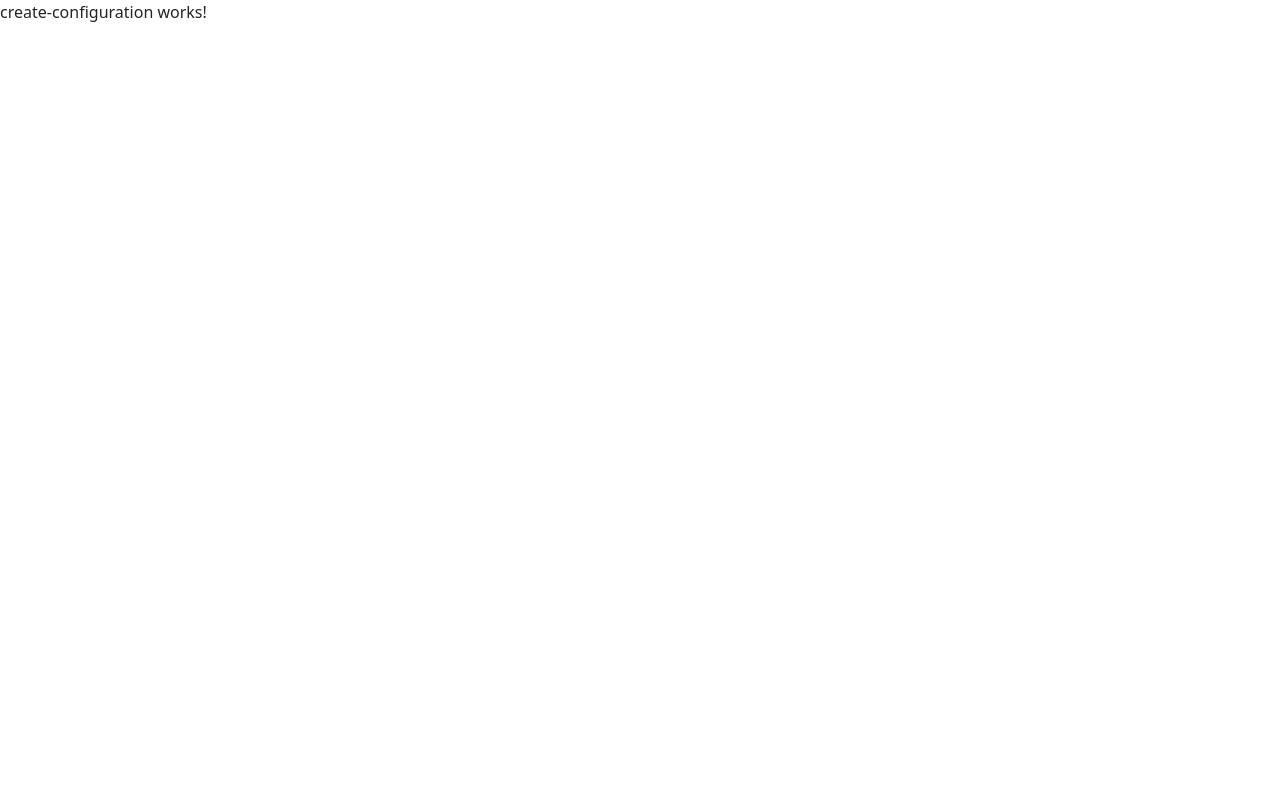
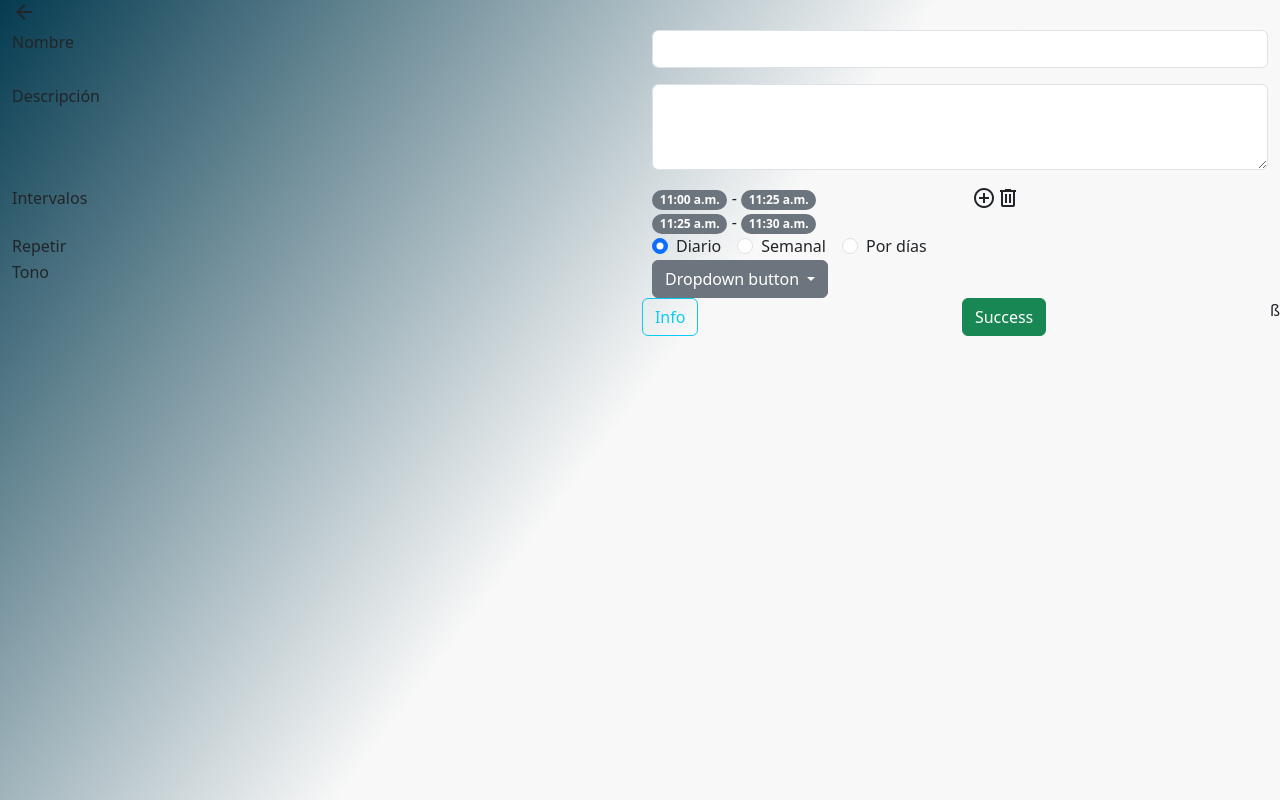
Before and after one commit to JuanSebastianBecerra/b-alert-web, an Angular app: page /create-configuration in a window 1280 px wide. Built offline with nearby package versions, Linux system fonts and the light colour scheme.

Commit message:
add layout to create configuration

```diff
--- a/angular.json
+++ b/angular.json
@@ -16,19 +16,15 @@
             "outputPath": "dist/b-alert-web",
             "index": "src/index.html",
             "main": "src/main.ts",
-            "polyfills": [
-              "zone.js"
-            ],
+            "polyfills": ["zone.js"],
             "tsConfig": "tsconfig.app.json",
-            "assets": [
-              "src/favicon.ico",
-              "src/assets"
-            ],
+            "assets": ["src/favicon.ico", "src/assets"],
             "styles": [
               "src/styles.css",
               "./node_modules/bootstrap/dist/css/bootstrap.min.css"
             ],
             "scripts": [
+              "./node_modules/@popperjs/core/dist/umd/popper.min.js",
               "./node_modules/bootstrap/dist/js/bootstrap.min.js"
             ]
           },
@@ -80,22 +76,14 @@
         "test": {
           "builder": "@angular-devkit/build-angular:karma",
           "options": {
-            "polyfills": [
-              "zone.js",
-              "zone.js/testing"
-            ],
+            "polyfills": ["zone.js", "zone.js/testing"],
             "tsConfig": "tsconfig.spec.json",
-            "assets": [
-              "src/favicon.ico",
-              "src/assets"
-            ],
+            "assets": ["src/favicon.ico", "src/assets"],
             "styles": [
               "src/styles.css",
               "./node_modules/bootstrap/dist/css/bootstrap.min.css"
             ],
-            "scripts": [
-              "./node_modules/bootstrap/dist/js/bootstrap.min.js"
-            ]
+            "scripts": ["./node_modules/bootstrap/dist/js/bootstrap.min.js"]
           }
         }
       }
--- a/package.json
+++ b/package.json
@@ -18,6 +18,7 @@
     "@angular/platform-browser": "^16.2.0",
     "@angular/platform-browser-dynamic": "^16.2.0",
     "@angular/router": "^16.2.0",
+    "@popperjs/core": "^2.11.8",
     "bootstrap": "^5.3.2",
     "rxjs": "~7.8.0",
     "tslib": "^2.3.0",
--- a/src/app/create-configuration/create-configuration.component.css
+++ b/src/app/create-configuration/create-configuration.component.css
@@ -0,0 +1,6 @@
+#home-wrapper{
+    height: 100vh;
+    width: 100%;
+    background: rgb(5,59,80);
+    background: linear-gradient(127deg, rgba(5,59,80,1) 0%, rgba(238,238,238,0.39537821964723385) 50%);
+}
--- a/src/app/create-configuration/create-configuration.component.html
+++ b/src/app/create-configuration/create-configuration.component.html
@@ -1 +1,127 @@
-<p>create-configuration works!</p>
+<div id="home-wrapper" class="container-fluid">
+  <div class="row">
+    <div class="col-2">
+      <span class="material-symbols-outlined">arrow_back</span>
+    </div>
+  </div>
+  <div class="row">
+    <div class="col">Nombre</div>
+    <div class="col">
+      <div class="mb-3">
+        <input type="text" class="form-control" id="name-input" />
+      </div>
+    </div>
+  </div>
+  <div class="row">
+    <div class="col">Descripción</div>
+    <div class="col">
+      <div class="mb-3">
+        <textarea
+          class="form-control"
+          id="description-area"
+          rows="3"
+        ></textarea>
+      </div>
+    </div>
+  </div>
+  <div class="row">
+    <div class="col">Intervalos</div>
+    <div class="col">
+      <div class="row">
+        <div class="col">
+          <div class="row">
+            <div class="col">
+              <span class="badge rounded-pill text-bg-secondary"
+                >11:00 a.m.</span
+              >
+              -
+              <span class="badge rounded-pill text-bg-secondary"
+                >11:25 a.m.</span
+              >
+            </div>
+          </div>
+          <div class="row">
+            <div class="col">
+              <span class="badge rounded-pill text-bg-secondary"
+                >11:25 a.m.</span
+              >
+              -
+              <span class="badge rounded-pill text-bg-secondary"
+                >11:30 a.m.</span
+              >
+            </div>
+          </div>
+        </div>
+        <div class="col">
+          <span class="material-symbols-outlined"> add_circle </span>
+          <span class="material-symbols-outlined"> delete </span>
+        </div>
+      </div>
+    </div>
+  </div>
+  <div class="row">
+    <div class="col">Repetir</div>
+    <div class="col">
+      <div class="form-check form-check-inline">
+        <input
+          class="form-check-input"
+          type="radio"
+          name="inlineRadioOptions"
+          id="radio-daily"
+          value="option1"
+          checked
+        />
+        <label class="form-check-label" for="radio-daily">Diario</label>
+      </div>
+      <div class="form-check form-check-inline">
+        <input
+          class="form-check-input"
+          type="radio"
+          name="inlineRadioOptions"
+          id="radio-week"
+          value="option2"
+        />
+        <label class="form-check-label" for="radio-week">Semanal</label>
+      </div>
+      <div class="form-check form-check-inline">
+        <input
+          class="form-check-input"
+          type="radio"
+          name="inlineRadioOptions"
+          id="radio-days"
+          value="option3"
+        />
+        <label class="form-check-label" for="radio-days">Por días</label>
+      </div>
+    </div>
+  </div>
+  <div class="row">
+    <div class="col">Tono</div>
+    <div class="col">
+      <div class="dropdown">
+        <button
+          class="btn btn-secondary dropdown-toggle"
+          type="button"
+          data-bs-toggle="dropdown"
+          aria-expanded="false"
+        >
+          Dropdown button
+        </button>
+        <ul class="dropdown-menu">
+          <li><a class="dropdown-item" href="#">Action</a></li>
+          <li><a class="dropdown-item" href="#">Another action</a></li>
+          <li><a class="dropdown-item" href="#">Something else here</a></li>
+        </ul>
+      </div>
+    </div>
+  </div>
+  <div class="row">
+    <div class="col"></div>
+    <div class="col-3">
+      <button type="button" class="btn btn-outline-info">Info</button>
+    </div>
+    <div class="col-3">
+      <button type="button" class="btn btn-success">Success</button>
+    </div>ß
+  </div>
+</div>
```
